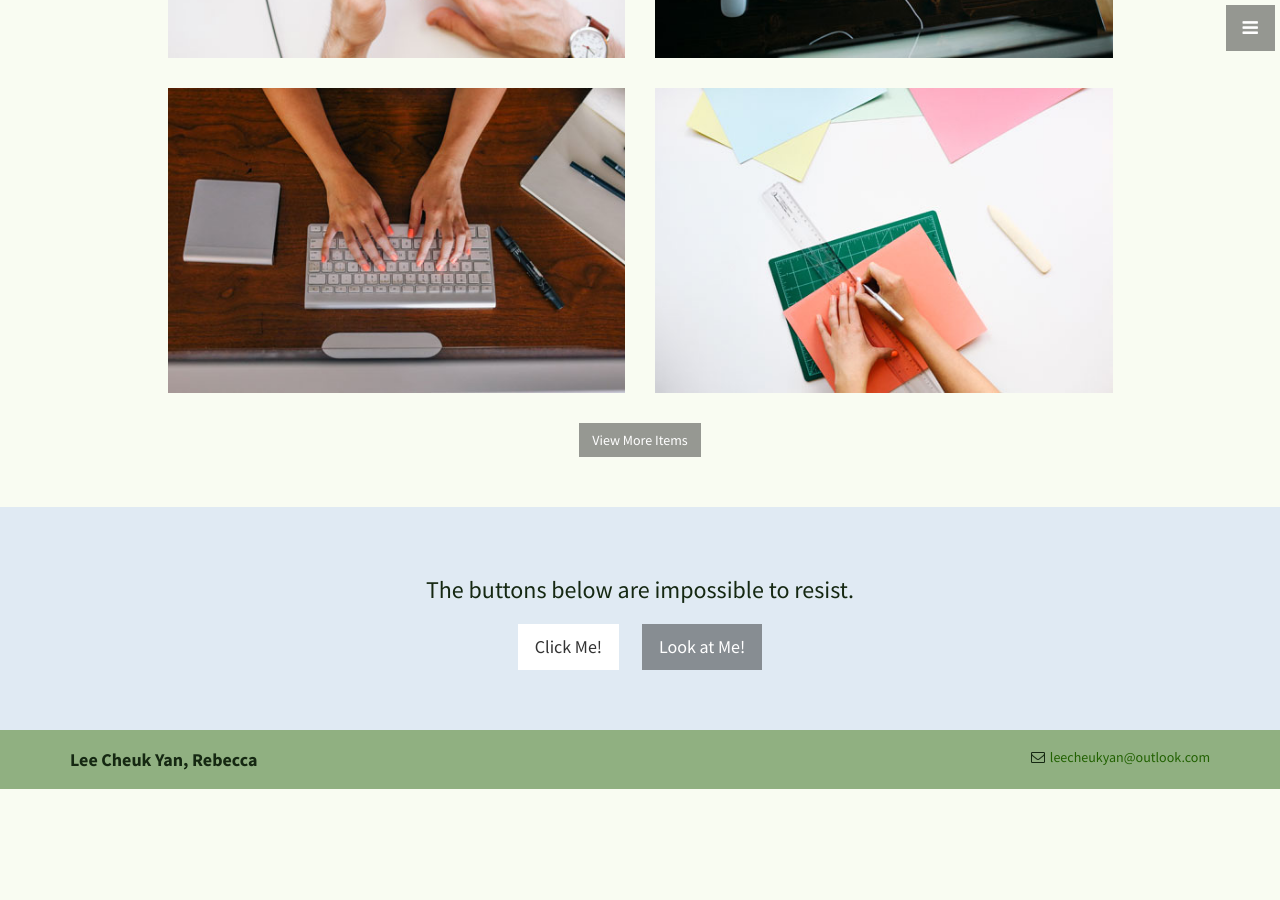
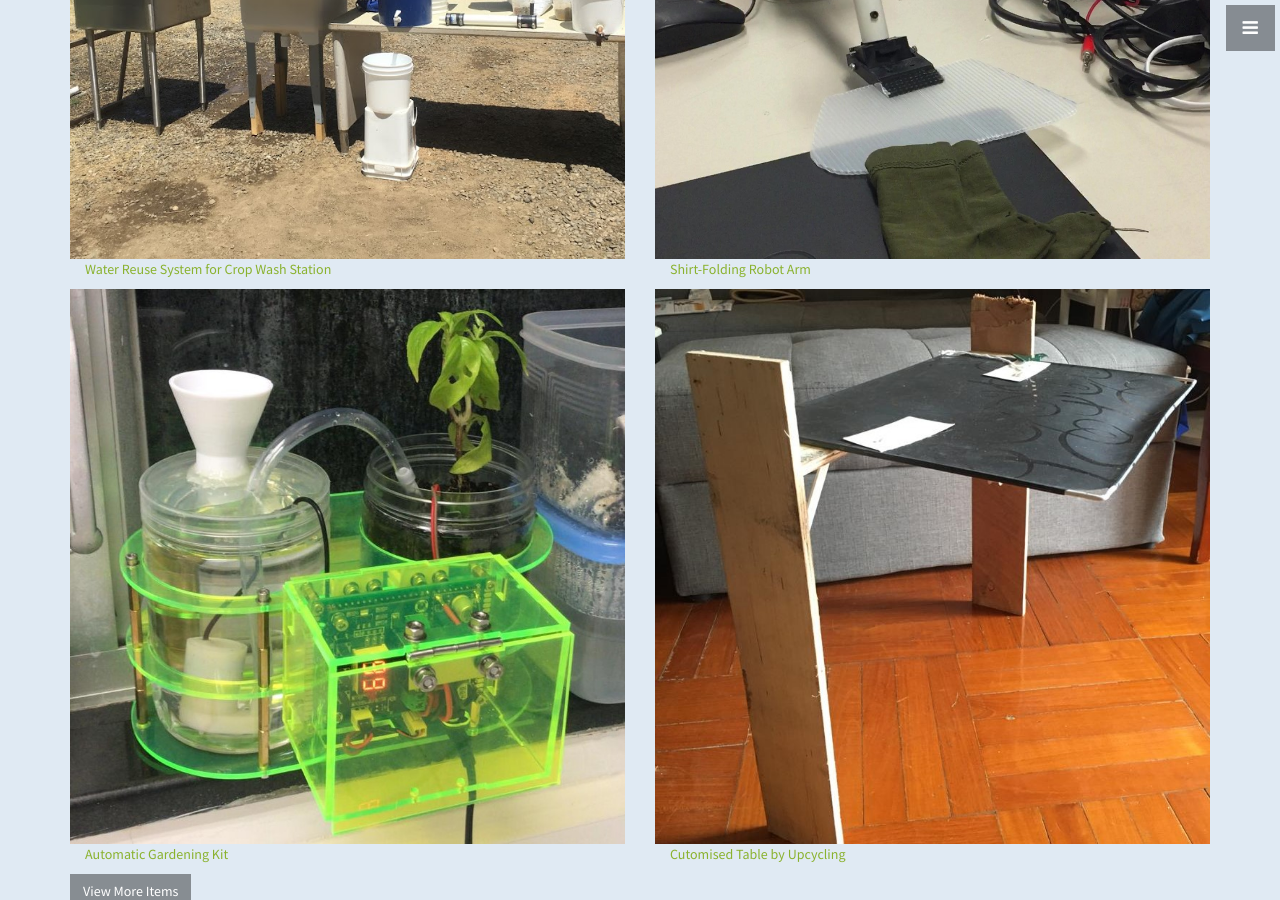
Before and after one commit to leelacceber/stylish-portfolio-jekyll-master, a Jekyll site: the page built from page.html, in a window 1280 px wide and 900 px high, scrolled down 2150 px. Built offline with Jekyll 4.4.1, drawn with Linux system fonts in a browser that asks for light colours; before the commit the page ends 2939 px from its top, so only the background shows below that.

Commit message:
Update portfolio.html

```diff
--- a/_includes/portfolio.html
+++ b/_includes/portfolio.html
@@ -1,43 +1,60 @@
-<section id="portfolio" class="portfolio">
+<section id="projects" class="simple-text, bg-primary">
   <div class="container">
     <div class="row">
-      <div class="col-lg-10 col-lg-offset-1 text-center">
-        <h2>Our Work</h2>
+      <div class="col-lg-12 text-center">
+        <h2>Projects</h2>
         <hr class="small">
+      </div>
+    </div>
+
     <div class="row">
       <div class="col-md-6">
         <div class="portfolio-item">
           <a href="#">
-                <img class="img-portfolio img-responsive" src="img/portfolio-1.jpg">
+            <img class="img-portfolio img-responsive" src="img/crop wash.png">
+            <div class="col-md-12">
+              <p>Water Reuse System for Crop Wash Station</p>
+            </div>
           </a>
         </div>
       </div>
+
       <div class="col-md-6">
         <div class="portfolio-item">
           <a href="#">
-                <img class="img-portfolio img-responsive" src="img/portfolio-2.jpg">
+            <img class="img-portfolio img-responsive" src="img/robot arm.jpg">
+            <div class="col-md-12">
+              <p>Shirt-Folding Robot Arm</p>
+            </div>
           </a>
         </div>
       </div>
+
       <div class="col-md-6">
         <div class="portfolio-item">
           <a href="#">
-                <img class="img-portfolio img-responsive" src="img/portfolio-3.jpg">
+            <img class="img-portfolio img-responsive" src="img/smart garden.jpeg">
+            <div class="col-md-12">
+              <p>Automatic Gardening Kit</p>
+            </div>
           </a>
         </div>
       </div>
+
       <div class="col-md-6">
         <div class="portfolio-item">
           <a href="#">
-                <img class="img-portfolio img-responsive" src="img/portfolio-4.jpg">
+            <img class="img-portfolio img-responsive" src="img/table.jpeg">
+            <div class="col-md-12">
+              <p>Cutomised Table by Upcycling</p>
+            </div>
           </a>
         </div>
       </div>
     </div>
-        <!-- /.row (nested) -->
+
     <a href="#" class="btn btn-dark">View More Items</a>
-      </div>
-      <!-- /.col-lg-10 -->
+
     </div>
     <!-- /.row -->
   </div>
```
Lines whose indentation alone changed are shown as unchanged.
